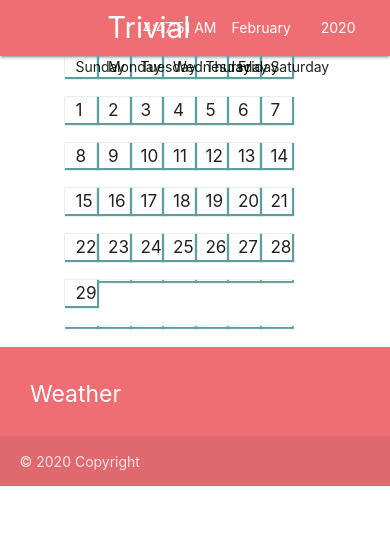
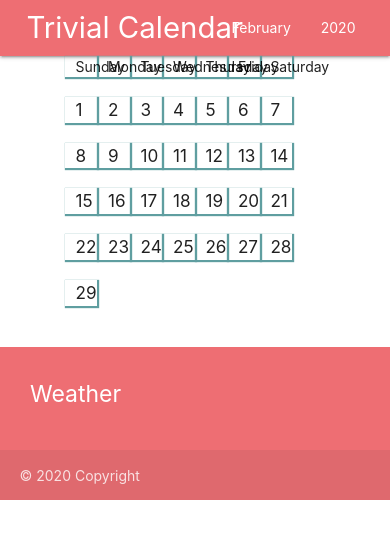
Before and after one commit to MastadonRising/Trivial-Calendar, a plain HTML site: page index.html in a window 390 px wide. Drawn offline with nearby package versions, Linux system fonts and the light colour scheme; no server answers.

Commit message:
clean up shadowBox

```diff
--- a/CSS/style.css
+++ b/CSS/style.css
@@ -39,3 +39,8 @@
 .modal-fixed-footer{
     align-content: center;
 }
+
+@media(max-width: 700px){
+#clock{display: none;}
+
+}
--- a/JS/script.js
+++ b/JS/script.js
@@ -24,14 +24,16 @@ var year = currentDate.getFullYear(); //sets inital year
 $('#monthDropdown').text(convertMonth(month)); //changes dropdown to inital month
 generateCalendarGrid(month, year);
 var city, region, country, weatherURL, forecastURL
-var weatherForecast = []
+var weatherForecast = [];
 var APIKey = "cbe32bb3b579dad365829cdc5ba21e51";
+
 locationLookup();
 setTimeout(createWeatherURL, 1000);
 setTimeout(getWeather, 2000);
 var clock = setInterval(setTime, 1000);
 generateYearDropdown(year);
 createModal();
+
 
 function generateYearDropdown(currentYear) {
     year = parseInt(currentYear);
@@ -66,6 +68,10 @@ function generateCalendarByMonth(month, year) {
     var dayCounter = 1;
     var numOfDays = new Date(year, month, '0').getDate();
     var firstRun = true;
+    var remover = document.querySelectorAll('.dayBox');
+    for(i=0; i< remover.length; i++){
+        remover[i].classList.remove('dayBox');
+    };
     for (var j = 1; j < 6; j++) {
         for (var k = 0; k < 7; k++) {
             if (firstRun && (day != '6')) {
@@ -75,7 +81,9 @@ function generateCalendarByMonth(month, year) {
             if (dayCounter == numOfDays + 1) { return; }
             var temp = (j + "." + k);
             var container = document.getElementById(temp);
+            // var dayBox = document.get
             container.textContent = (dayCounter);
+             container.parentElement.classList.add('dayBox');
             dayCounter++;
         }
 
@@ -84,6 +92,7 @@ function generateCalendarByMonth(month, year) {
 
 function generateCalendarGrid(month, year) {
     var daysOfTheWeek = ['Sunday', 'Monday', 'Tuesday', 'Wednesday', 'Thursday', 'Friday', 'Saturday'];
+
     //this creates the first row to store days of the week
     var firstRow = $('<div>').attr('class', 'row');
     $('#calendarHolder').append(firstRow);
@@ -99,7 +108,7 @@ function generateCalendarGrid(month, year) {
         for (var j = 0; j < 7; j++) {
             var col = $('<div>').attr('id', ("c" + (i + 1) + "." + (j)));
             col.addClass(convertMonth(month));
-            col.addClass("col s1 push-s2 dayBox modal-trigger");
+            col.addClass("col s1 push-s2  modal-trigger");
             col.attr("href", "#modal1");
             row.append(col);
             var span = $('<span>').attr('class', 'flow-text');
@@ -253,3 +262,8 @@ function setTime() {
     var currentTimeString = currentHours + ":" + currentMinutes + ":" + currentSeconds + " " + timeOfDay;
     $('#clock').text(currentTimeString);
 }
+
+$('.dayBox').on('click', function(){
+    console.log(event);
+
+})
--- a/index.html
+++ b/index.html
@@ -17,10 +17,10 @@
     <nav>
         <div class='container'>
         <div class="nav-wrapper" id="headerDiv">
-            <a href="#" class="brand-logo">Trivial Calendar</a>
+            <a href="#" class="brand-logo left">Trivial Calendar</a>
             <ul id="nav-mobile" class="right">
                 <li>
-                    <span id='clock'>
+                    <span  id='clock'>
                     </span>
                 </li>
                 <li>
@@ -40,10 +40,10 @@
     <footer class="page-footer">
         <div class="container">
           <div class="row">
-            <div class="col s2">
+            <div class="col s12 l2 m2 ">
               <h5 class="white-text">Weather</h5>
             </div>
-            <div class="col s6">
+            <div class="col s6 l6 m6">
                 <ul>
                     <li><span id='location'></span></li>
                     <li><span id='temp'></span></li>
```
Also changed, not shown: 1 other file.
